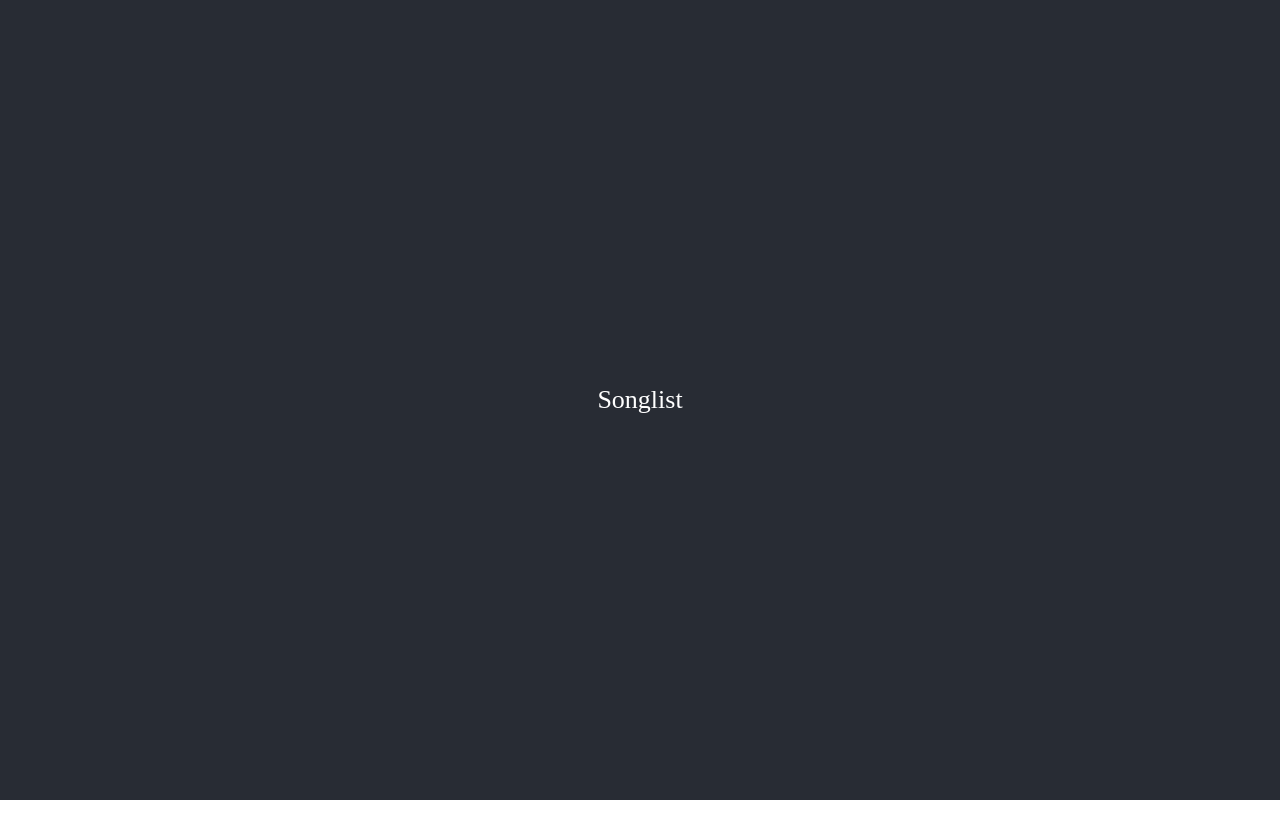
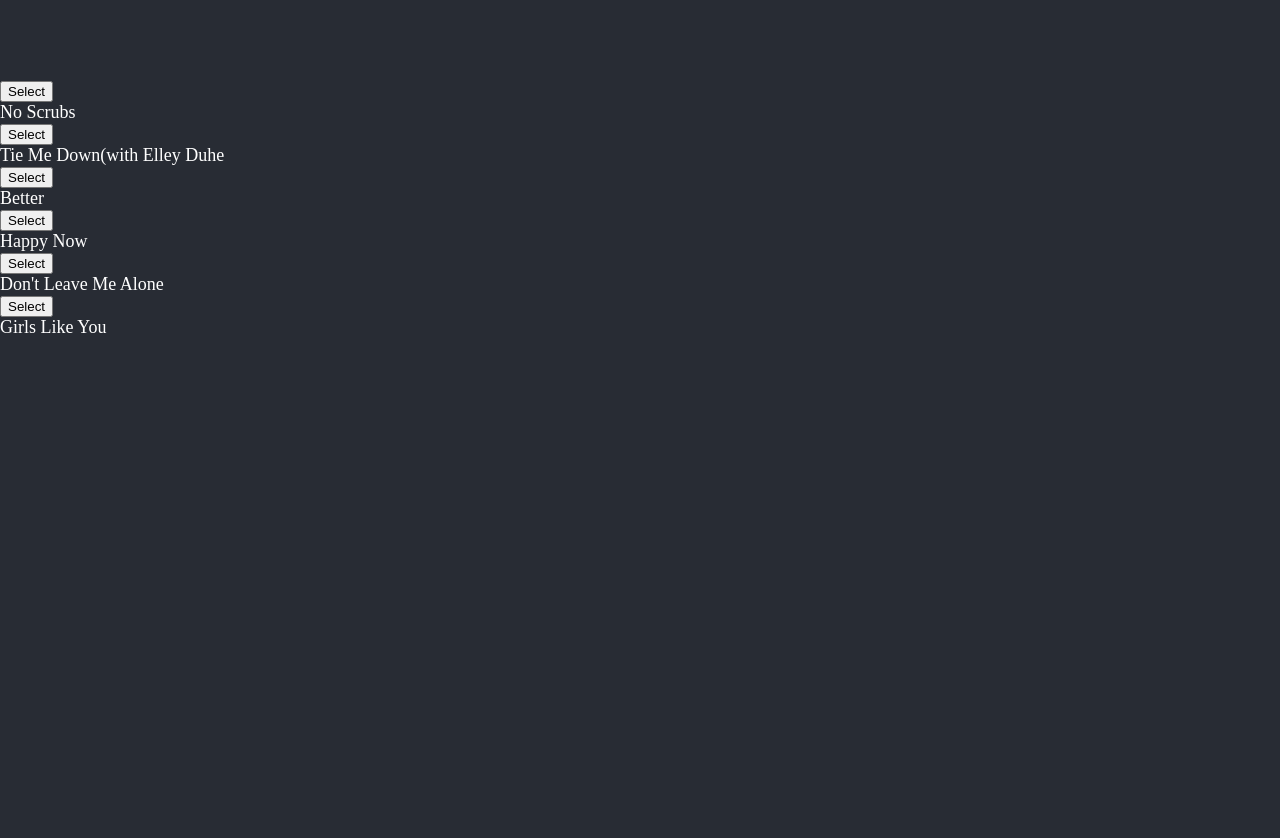
Before and after one commit to sir-josh/rsongs, a React (Create React App) app: page / in a window 1280 px wide. Shown: the top 838 px of the page. Before the commit the page ends 800 px from the top, so only its background shows below. Built offline with nearby package versions, Linux system fonts and the light colour scheme; the HTML template or start-up script is replaced by a standard one.

Commit message:
code: build list with redux data

```diff
--- a/src/App.css
+++ b/src/App.css
@@ -1,29 +1,9 @@
 body{
   margin: 0;
   padding: 0;
-}
-
-.App {
-  text-align: left;
-}
-
-.App-logo {
-  height: 40vmin;
-}
-
-/* @media (prefers-reduced-motion: no-preference) {
-  .App-logo {
-    animation: App-logo-spin infinite 20s linear;
-  }
-} */
-
-.App-header {
   background-color: #282c34;
   min-height: 100vh;
-  display: flex;
-  flex-direction: column;
-  align-items: center;
-  justify-content: center;
-  font-size: calc(10px + 2vmin);
+  font-size: calc(10px + 1vmin);
   color: white;
+  padding-top: 5rem;
 }
--- a/src/components/App.js
+++ b/src/components/App.js
@@ -3,10 +3,12 @@ import SongList from './SongList';
 
 function App() {
   return (
-    <div className="App">
-      <header className="App-header">
-       <SongList />
-      </header>
+    <div className="ui container grid">
+      <div className="ui row">
+       <div className='column eight wide'>
+          <SongList />
+       </div>
+      </div>
     </div>
   );
 }
--- a/src/components/SongList.js
+++ b/src/components/SongList.js
@@ -2,13 +2,24 @@ import React, { Component } from 'react';
 import { connect } from 'react-redux';
 
 class Songlist extends Component {
-  render() {
-      console.log(this.props);
+    renderList(){
+        return this.props.songs.map((song, index) => (
+            <div className='item' key={index}>
+                <div className='right floated content'>
+                    <button className='ui button primary'>Select</button>
+                </div>
+                <div className='content'>
+                    {song.title}
+                </div>
+            </div>
+        ));
+    }
 
-      return (
-         <div>Songlist</div>
-      );
-  };
+    render() {
+        return (
+            <div className='ui divided list'>{this.renderList()}</div>
+        );
+    };
 }
 
 const mapStateToProps = state => {
```
